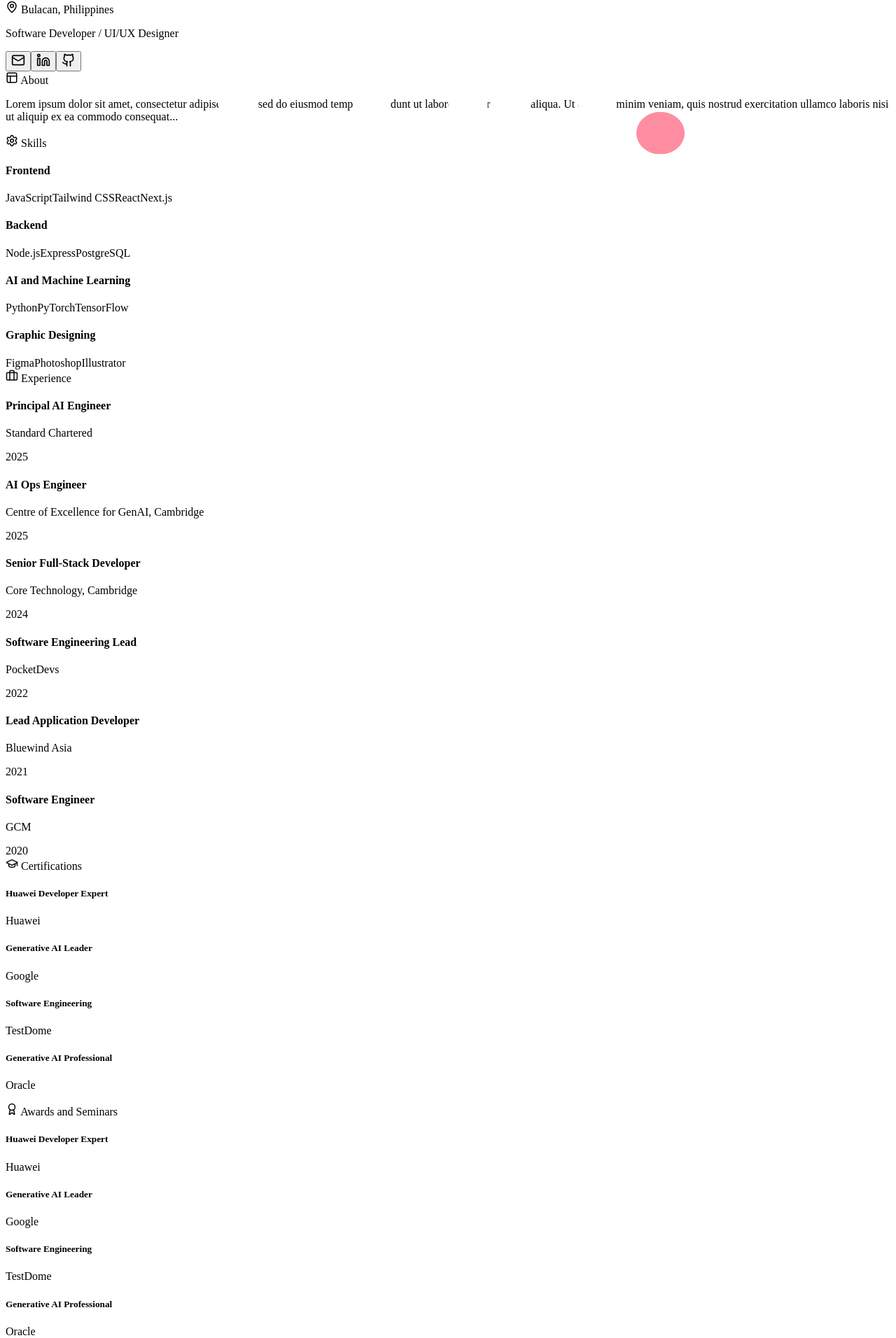
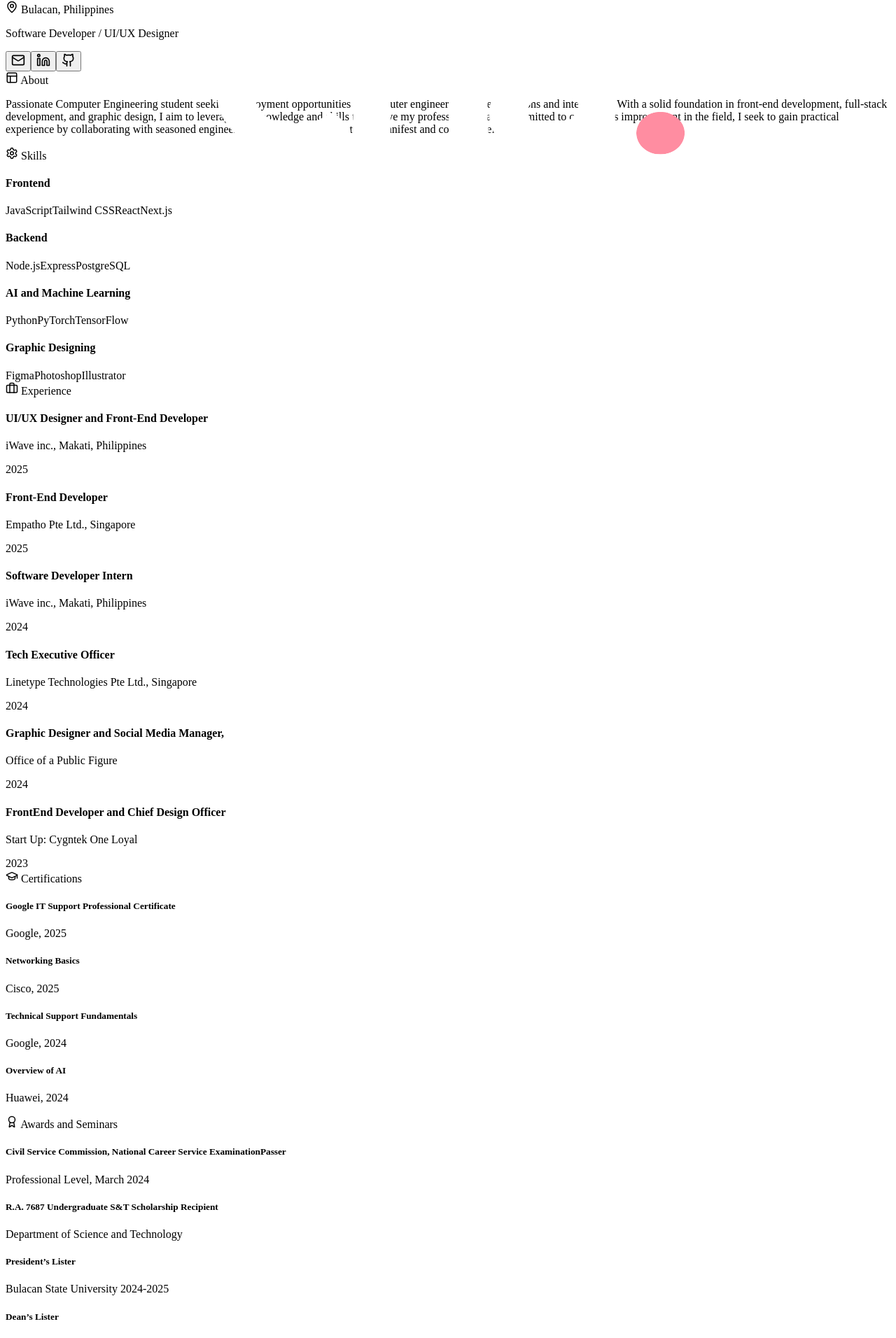
Before and after one commit to tsayinnnn/PortfolioWebsite, a Next.js app: page / in a window 1280 px wide. Shown: the part 270-2182 px from the top of the page at 70% size. Built offline with nearby package versions, Linux system fonts and the light colour scheme.

Commit message:
section 2 contents

```diff
--- a/app/globals.css
+++ b/app/globals.css
@@ -11,6 +11,10 @@
 }
 
 /* Base Variable Setup */
+html {
+  scroll-behavior: smooth;
+}
+
 :root {
   --bg-color: #ffffff;
   --text-color: #111827;
@@ -141,9 +145,9 @@ body {
 }
 
 .portfolio-card {
-  /* Using your exact Figma settings: #111111 at 50% opacity */
-  background-color: rgba(17, 17, 17, 0.5);
-  border: 1px solid #2E2E2E;
+
+    border: 1px solid var(--border-color);
+  background-color: var(--card-bg);
   backdrop-filter: blur(12px);
   border-radius: 1.5rem;
   padding: 2rem;
--- a/app/page.tsx
+++ b/app/page.tsx
@@ -26,32 +26,32 @@ const SKILLS_DATA = [
 ];
 
 const EXPERIENCE_DATA = [
-  { role: "Principal AI Engineer", company: "Standard Chartered", year: "2025", active: true },
-  { role: "AI Ops Engineer", company: "Centre of Excellence for GenAI, Cambridge", year: "2025" },
-  { role: "Senior Full-Stack Developer", company: "Core Technology, Cambridge", year: "2024" },
-  { role: "Software Engineering Lead", company: "PocketDevs", year: "2022" },
-  { role: "Lead Application Developer", company: "Bluewind Asia", year: "2021" },
-  { role: "Software Engineer", company: "GCM", year: "2020" },
+  { role: "UI/UX Designer and  Front-End Developer", company: "iWave inc., Makati, Philippines", year: "2025", active: true },
+  { role: "Front-End Developer", company: "Empatho Pte Ltd., Singapore", year: "2025" },
+  { role: "Software Developer Intern", company: "iWave inc., Makati, Philippines", year: "2024" },
+  { role: "Tech Executive Officer", company: "Linetype Technologies Pte Ltd., Singapore", year: "2024" },
+  { role: "Graphic Designer and Social Media Manager,", company: "Office of a Public Figure", year: "2024" },
+  { role: "FrontEnd Developer and Chief Design Officer", company: "Start Up: Cygntek One Loyal", year: "2023" },
 ];
 
 const CERTIFICATIONS_DATA = [
-  { title: "Huawei Developer Expert", issuer: "Huawei" },
-  { title: "Generative AI Leader", issuer: "Google" },
-  { title: "Software Engineering", issuer: "TestDome" },
-  { title: "Generative AI Professional", issuer: "Oracle" },
+  { title: "Google IT Support Professional Certificate", issuer: "Google, 2025" },
+  { title: "Networking Basics", issuer: "Cisco, 2025" },
+  { title: "Technical Support Fundamentals", issuer: "Google, 2024" },
+  { title: "Overview of AI", issuer: "Huawei, 2024" },
 
 ];
 
 const AWARDS_DATA = [
-  { title: "Huawei Developer Expert", issuer: "Huawei" },
-  { title: "Generative AI Leader", issuer: "Google" },
-  { title: "Software Engineering", issuer: "TestDome" },
-  { title: "Generative AI Professional", issuer: "Oracle" },
+  { title: "Civil Service Commission, National Career Service ExaminationPasser", issuer: "Professional Level, March 2024" },
+  { title: "R.A. 7687 Undergraduate S&T Scholarship Recipient", issuer: "Department of Science and Technology" },
+  { title: "President’s Lister", issuer: "Bulacan State University 2024-2025" },
+  { title: "Dean’s Lister", issuer: "Bulacan State University 2023-2025" },
 ];
 
 export default function Home() {
   const [isDark, setIsDark] = useState(true);
-  const portfolioRef = useRef(null);
+  const portfolioRef = useRef<HTMLElement>(null);
 
   useEffect(() => {
     const root = window.document.documentElement;
@@ -107,7 +107,7 @@ export default function Home() {
         </h1>
 
         <p className="text-lg md:text-xl text-zinc-500 dark:text-zinc-400 max-w-2xl mb-12 leading-relaxed">
-          Computer Engineering Graduate with years of experience in software
+          Computer Engineering Student with years of experience in software
           development, UI/UX Designing and Graphic Design,
         </p>
 
@@ -115,7 +115,10 @@ export default function Home() {
           <button className="bg-[var(--color-brand-pink)] text-black font-bold px-10 py-4 rounded-xl hover:opacity-90 transition-all hover:scale-105 active:scale-95">
             Email
           </button>
-          <button className="bg-white/5 dark:bg-white/5 backdrop-blur-md text-current font-semibold px-10 py-4 rounded-xl border border-white/10 hover:bg-white/10 transition-all">
+          <button
+            onClick={() => portfolioRef.current?.scrollIntoView({ behavior: "smooth" })}
+            className="bg-white/5 dark:bg-white/5 backdrop-blur-md text-current font-semibold px-10 py-4 rounded-xl border border-white/10 hover:bg-white/10 transition-all"
+          >
             See Portfolio
           </button>
         </div>
@@ -150,23 +153,23 @@ export default function Home() {
 
               {/* About Card */}
               <div className="portfolio-card">
-                <div className="flex items-center gap-2 mb-6 text-white font-bold uppercase tracking-wider text-sm">
+                <div className="flex items-center gap-2 mb-6 font-bold uppercase tracking-wider text-sm">
                   <Layout size={18} /> <span>About</span>
                 </div>
                 <p className="text-zinc-400 leading-relaxed">
-                  Lorem ipsum dolor sit amet, consectetur adipiscing elit, sed do eiusmod tempor incididunt ut labore et dolore magna aliqua. Ut enim ad minim veniam, quis nostrud exercitation ullamco laboris nisi ut aliquip ex ea commodo consequat...
+                  Passionate Computer Engineering student seeking employment opportunities in computer engineering-related positions and internships. With a solid foundation in front-end development, full-stack development, and graphic design, I aim to leverage my knowledge and skills to achieve my professional goals. Committed to continuous improvement in the field, I seek to gain practical experience by collaborating with seasoned engineers, allowing my full potential to manifest and contribute effectively.
                 </p>
               </div>
 
               {/* Skills Card */}
               <div className="portfolio-card">
-                <div className="flex items-center gap-2 mb-8 text-white font-bold uppercase tracking-wider text-sm">
+                <div className="flex items-center gap-2 mb-8 font-bold uppercase tracking-wider text-sm">
                   <Settings size={18} /> <span>Skills</span>
                 </div>
                 <div className="space-y-8">
                   {SKILLS_DATA.map((group, idx) => (
                     <div key={idx}>
-                      <h4 className="text-white font-bold mb-4">{group.category}</h4>
+                      <h4 className=" font-bold mb-4">{group.category}</h4>
                       <div className="flex flex-wrap gap-3">
                         {group.items.map((skill, i) => (
                           <span key={i} className="skill-tag">{skill}</span>
@@ -181,7 +184,7 @@ export default function Home() {
             {/* Right Side (Experience) - Spans both rows */}
             <div className="lg:col-span-5">
               <div className="portfolio-card">
-                <div className="flex items-center gap-2 mb-10 text-white font-bold uppercase tracking-wider text-sm">
+                <div className="flex items-center gap-2 mb-10  font-bold uppercase tracking-wider text-sm">
                   <Briefcase size={18} /> <span>Experience</span>
                 </div>
 
@@ -194,7 +197,7 @@ export default function Home() {
 
                       <div className="flex justify-between items-start gap-4">
                         <div>
-                          <h4 className="text-lg font-bold text-white mb-1">{item.role}</h4>
+                          <h4 className="text-lg font-bold  mb-1">{item.role}</h4>
                           <p className="text-sm text-zinc-500">{item.company}</p>
                         </div>
                         <span className="px-3 py-1 rounded-full border border-[#2E2E2E] text-xs font-bold text-zinc-300">
@@ -210,13 +213,13 @@ export default function Home() {
             {/* Bottom Row (Certifications + Awards) */}
             <div className="lg:col-span-6">
               <div className="portfolio-card">
-                <div className="flex items-center gap-2 mb-8 text-white font-bold uppercase tracking-wider text-sm">
+                <div className="flex items-center gap-2 mb-8 font-bold uppercase tracking-wider text-sm">
                   <GraduationCap size={18} /> <span>Certifications</span>
                 </div>
                 <div className="grid gap-4">
                   {CERTIFICATIONS_DATA.map((cert, i) => (
                     <div key={i} className="cert-item">
-                      <h5 className="font-bold text-white">{cert.title}</h5>
+                      <h5 className="font-bold">{cert.title}</h5>
                       <p className="text-xs text-zinc-500">{cert.issuer}</p>
                     </div>
                   ))}
@@ -226,13 +229,13 @@ export default function Home() {
 
             <div className="lg:col-span-6">
               <div className="portfolio-card">
-                <div className="flex items-center gap-2 mb-8 text-white font-bold uppercase tracking-wider text-sm">
+                <div className="flex items-center gap-2 mb-8 font-bold uppercase tracking-wider text-sm">
                   <Award size={18} /> <span>Awards and Seminars</span>
                 </div>
                 <div className="grid gap-4">
                   {AWARDS_DATA.map((award, i) => (
                     <div key={i} className="cert-item">
-                      <h5 className="font-bold text-white">{award.title}</h5>
+                      <h5 className="font-bold ">{award.title}</h5>
                       <p className="text-xs text-zinc-500">{award.issuer}</p>
                     </div>
                   ))}
```
